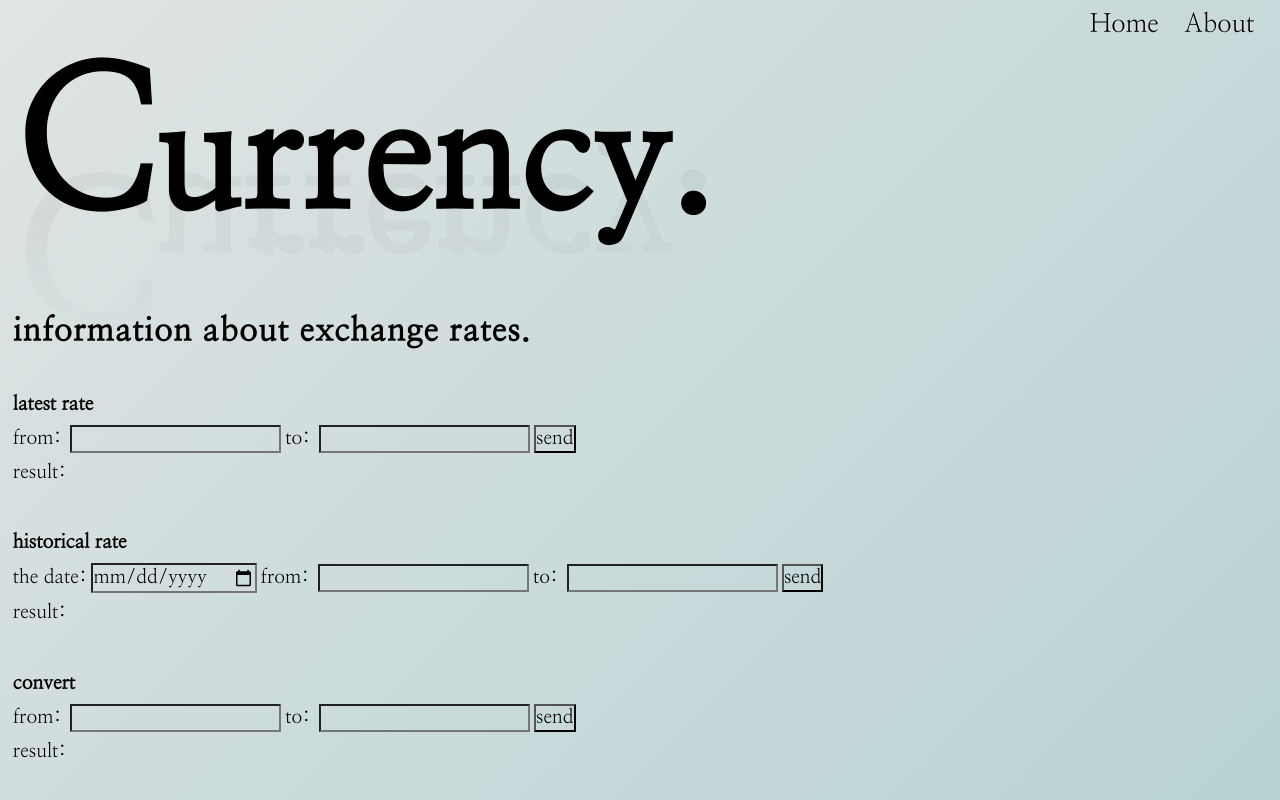
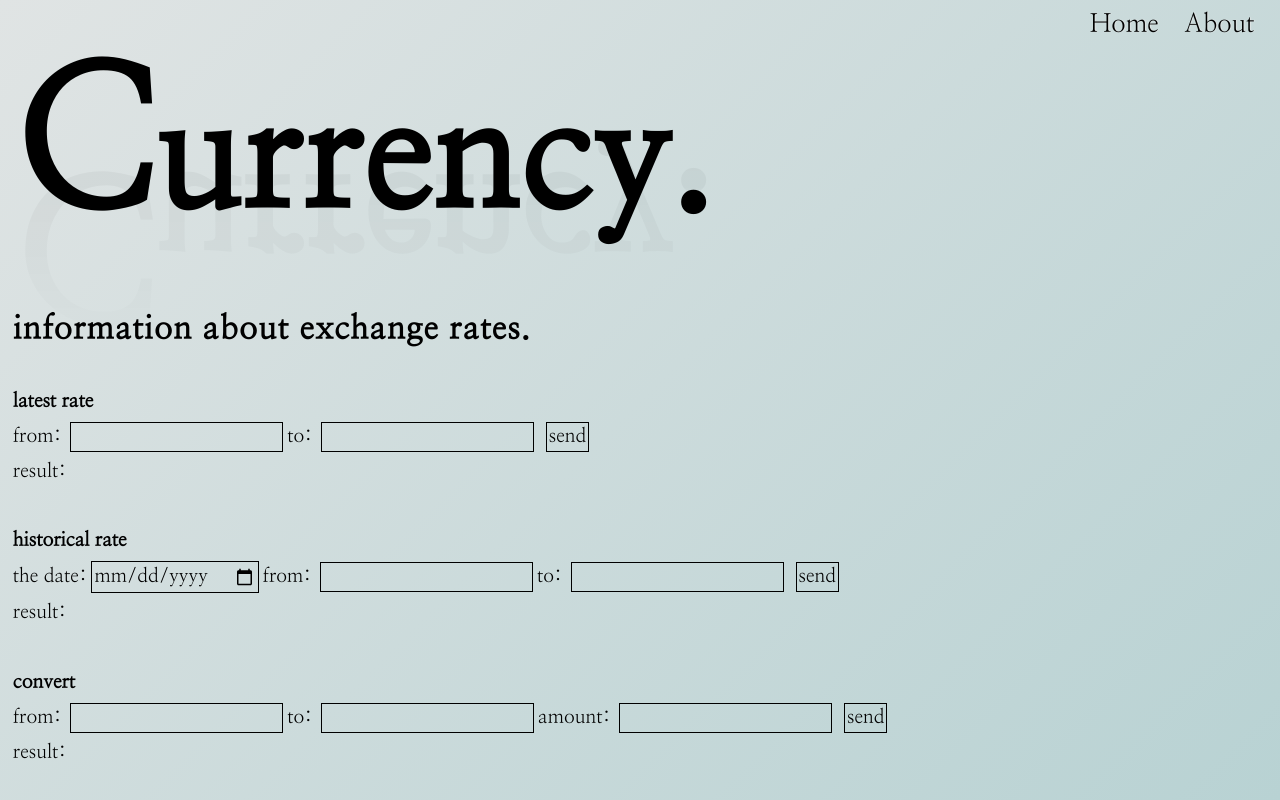
Before and after one commit to hiphop200199/currency-exchange, a Vue app: page / in a window 1280 px wide. Built offline with nearby package versions, Linux system fonts and the light colour scheme.

Commit message:
建構scss

```diff
--- a/src/components/About.vue
+++ b/src/components/About.vue
@@ -1,7 +1,11 @@
 <script></script>
 
 <template>
-    <div>
+ <div class="container">
+    <h1 class="title">Currency.</h1>
+    <h2 class="subtitle">about.</h2>
+    <section class=""></section>
 
-    </div>
+
+  </div>
 </template>
--- a/src/components/Home.vue
+++ b/src/components/Home.vue
@@ -56,6 +56,8 @@ getSymbols();*/
             <input class="input" type="text" name="" id="">
             <label class="label" for="">to: </label>
             <input class="input" type="text" name="" id="">
+            <label class="label" for="">amount: </label>
+            <input class="input" type="number" name="" id="">
             <button class="button">send</button>
             <p class="result">result: </p>
         </section>
--- a/src/styles/abstracts/layout.scss
+++ b/src/styles/abstracts/layout.scss
@@ -29,7 +29,21 @@
     & .label,& .input,& .button{
         margin-inline-end: 0.3vw;
     }
+    & .input{
+        outline: none;
+    }
+    & .button{
+        cursor: pointer;
+        margin-inline: 0.6vw;
+        transition: 0.6s;
+        &:hover{
+          box-shadow:  0 0 1px 1px c.$black;
+            transform: translateX(0.3vw);
+        }
+    }
     & .input,& .button{
         background-color: c.$transparent;
+        padding: 2px;
+        border: 1px ridge c.$black ;
     }
 }
```
